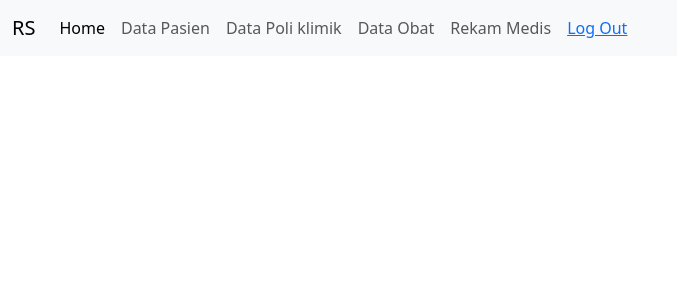
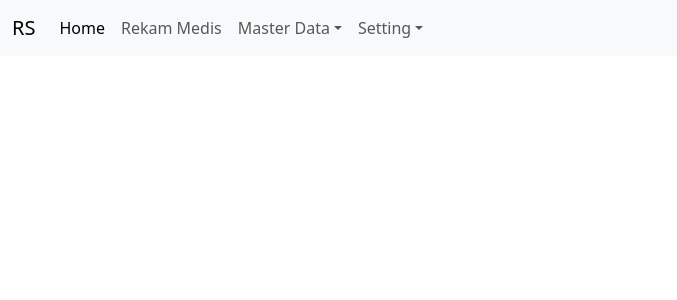
Before and after one commit to SaefulArdi1994/php-Rekam-Medis, a PHP site: page /php-Rekam-Medis/header.php in a window 1280 px wide. Shown: the top 300 px of the page, without its empty margins (0-677 px from the left). Run offline with PHP 8.4, Linux system fonts and the light colour scheme; the visitor is signed in with stand-in values (Sample User, id 1).

Commit message:
Memperbaiki menu navbar dan membuat tabel data

```diff
--- a/header.php
+++ b/header.php
@@ -28,26 +28,30 @@ if (!isset($_SESSION['user'])) {
                                 <a class="nav-link active" aria-current="page" href="#">Home</a>
                             </li>
                             <li class="nav-item">
-                                <a class="nav-link" class="nav-link disabled">Data Pasien</a>
+                                <a class="nav-link" href="#">Rekam Medis</a>
                             </li>
-                            <li class="nav-item">
-                                <a class="nav-link" href="">Data Poli klimik</a>
+                            <li class="nav-item dropdown">
+                                <a class="nav-link dropdown-toggle" href="#" data-bs-toggle="dropdown" aria-expanded="false">Master Data</a>
+                                <ul class="dropdown-menu">
+                                    <li><a class="dropdown-item" href="#">Data Pasien</a></li>
+                                    <li><a class="dropdown-item" href="<?= base_url('obat/data.php') ?>">Data Obat</a></li>
+                                    <li><a class="dropdown-item" href="#">Data Dokter</a></li>
+                                    <li><a class="dropdown-item" href="#">Data Poli Klinik</a></li>
+                                </ul>
                             </li>
-                            <li class="nav-item">
-                                <a class="nav-link" href="">Data Obat</a>
-                            </li>
-                            <li class="nav-item">
-                                <a class="nav-link" href="">Rekam Medis</a>
-                            </li>
-                            <li class="nav-link" class="nav-item">
-                                <a href="<?= base_url('auth/logout.php')?>">Log Out</a>
+                            <li class="nav-item dropdown">
+                                <a class="nav-link dropdown-toggle" href="#" data-bs-toggle="dropdown" aria-expanded="false">Setting</a>
+                                <ul class="dropdown-menu">
+                                    <li><a class="dropdown-item" href="#">Profile</a></li>
+                                    <li><a class="dropdown-item" href="<?= base_url('auth/logout.php')?>">Log Out</a></li>
+                                </ul>
                             </li>
                         </ul>
                     </div>
                 </div>
             </nav>
             <script src="<?= base_url('_assets/jquery/jquery-3.6.4.min.js') ?>"></script>
-            <script src="<?= base_url('_assets/js/bootstrap.min.js') ?>"></script>
+            <script src="<?= base_url('_assets/js/bootstrap.bundle.min.js') ?>"></script>
         </body>
 
     <?php
```
Also changed, not shown: obat/add.php (added), obat/data.php (added), obat/delete.php (added), obat/edit.php (added), obat/proses.php (added).
